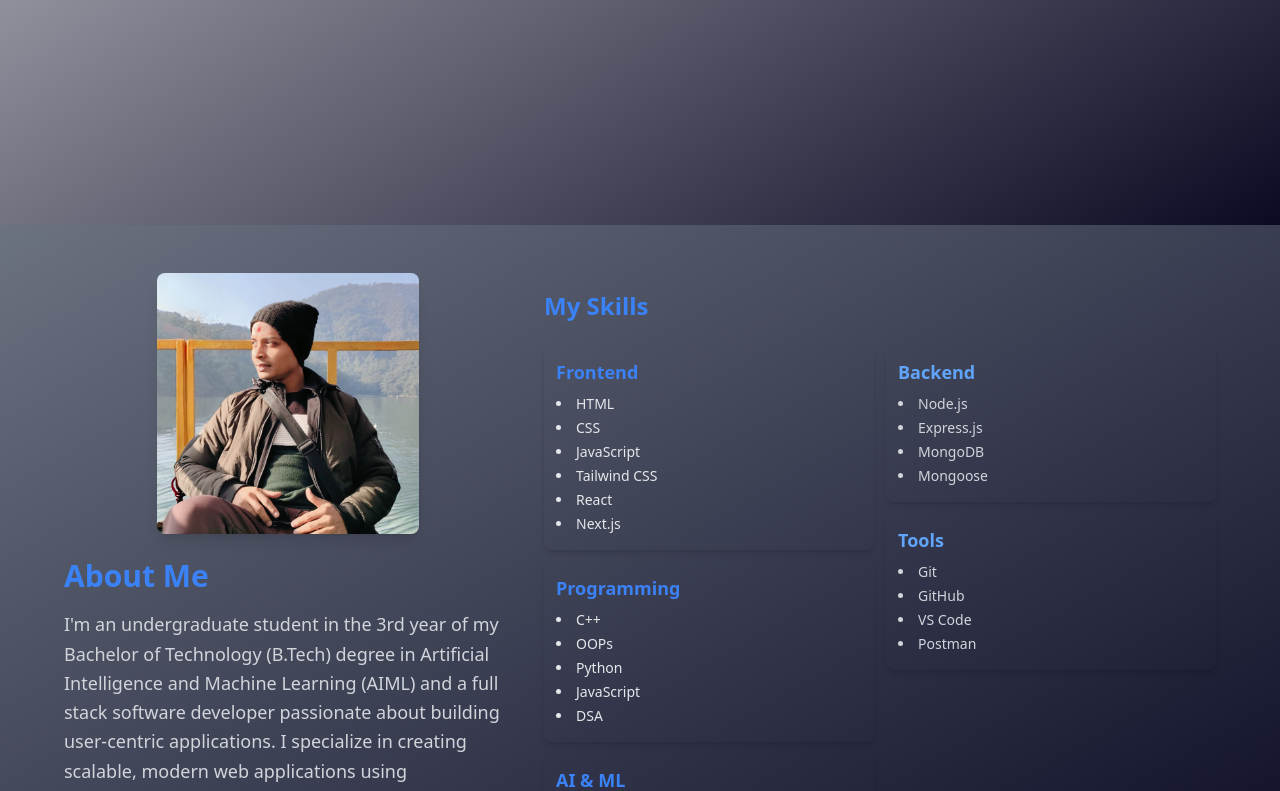
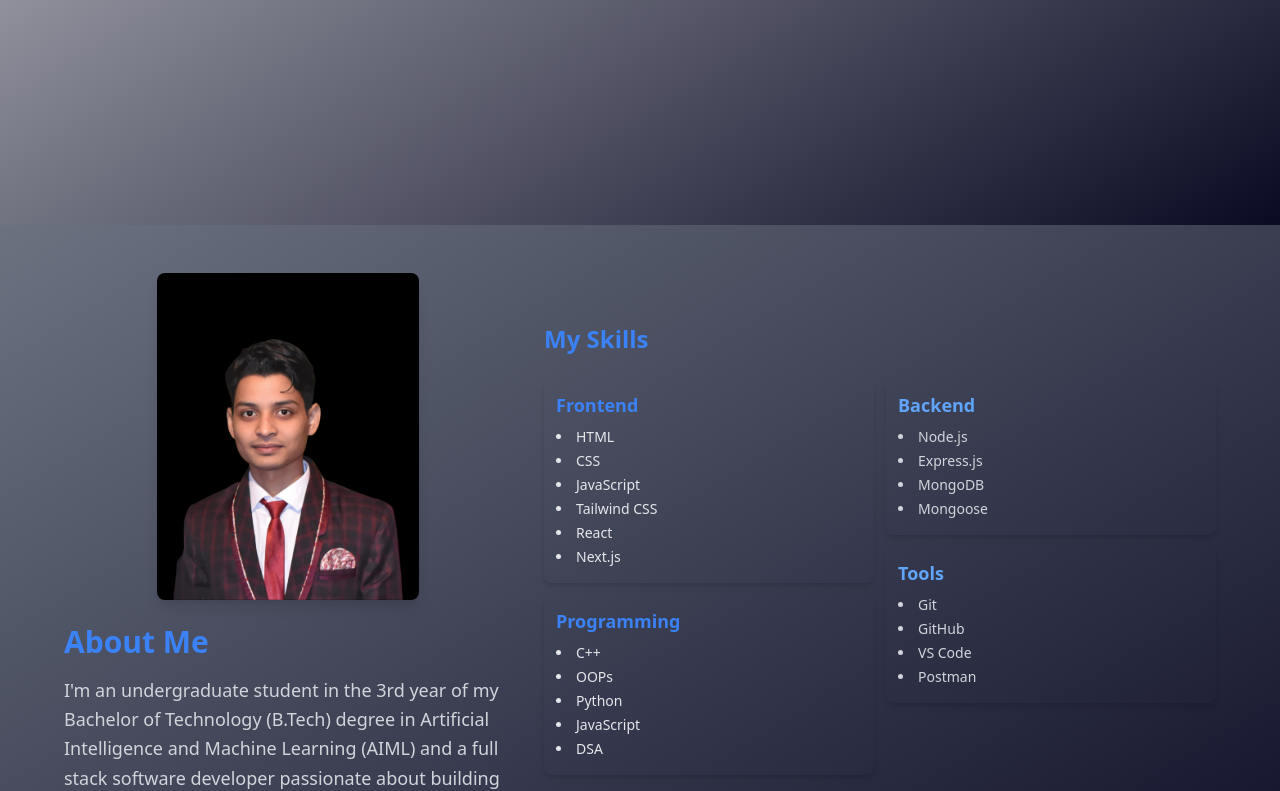
Before and after one commit to Ranjan-Ravii/updated-portfolio, a React (Vite) app: page /#home in a window 1280 px wide. Shown: the part 575-1366 px from the top of the page. Built offline with nearby package versions, Linux system fonts and the light colour scheme.

Commit message:
Add official profile image and update image source in About component

```diff
--- a/src/Components/About/About.jsx
+++ b/src/Components/About/About.jsx
@@ -49,7 +49,7 @@ const About = () => {
           <div className="flex flex-col items-center mb-12 md:mb-0 md:w-2/5">
             <img
             className="w-7/12 bg-cover rounded-lg shadow-lg mb-6"
-            src="/ravi.jpg"
+            src="/ravi-official.jpg"
             />
 
             {/* About Text */}
--- a/src/Components/Portfolio/Portfolio.jsx
+++ b/src/Components/Portfolio/Portfolio.jsx
@@ -124,7 +124,7 @@ const Portfolio = () => {
                     {/* Right scrollable content */}
                     <div
                         ref={scrollContainerRef}
-                        className="scroll-container col-span-2 h-[600px] overflow-y-auto pr-4 rounded-lg shadow-lg bg-gray-900 flex-col justify-center"
+                        className="col-span-2 h-[600px] overflow-y-auto pr-4 rounded-lg shadow-lg bg-gray-900 flex-col justify-center"
                     >
 
                         {projects.map((project, index) => (
```
Also changed, not shown: public/ravi-official.jpg (added).
